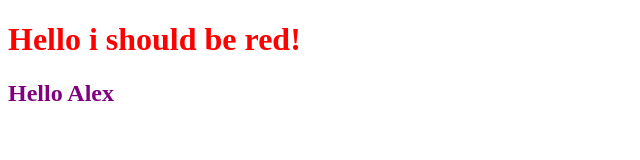
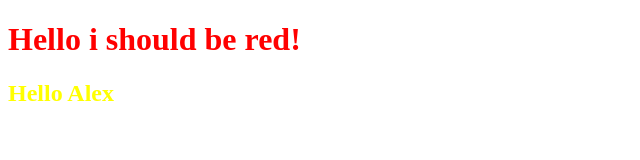
Before and after one commit to reybozo/reybozo.github.io, a plain HTML site: page index.html in a window 1280 px wide. Shown: the whole page, without its empty margins (0-640 px from the left). Drawn offline with Linux system fonts and the light colour scheme.

Commit message:
Update index.html

```diff
--- a/index.html
+++ b/index.html
@@ -6,8 +6,8 @@
 			h1{
 				color:red;
 			}
-			.purple{
-				color:purple;
+			.yellow{
+				color:yellow;
 			}
 
 
@@ -18,7 +18,7 @@
 	<body>
 
 		<h1>Hello i should be red!</h1>
-		<div class="purple"> <h2>Hello Alex</h2></div>
+		<div class="yellow"> <h2>Hello Alex</h2></div>
 
 	</body>
 </html>
```
